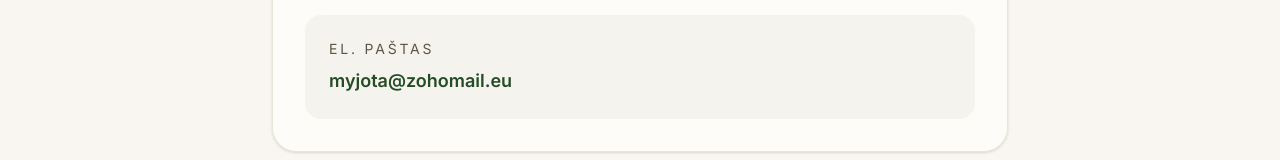
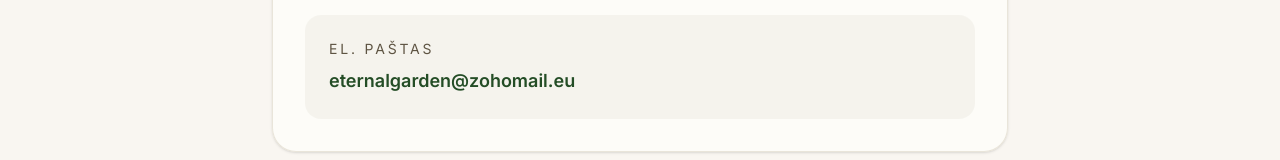
Before and after one commit to Myjota/Eternal-Garden, a Next.js app: page /kontaktai in a window 1280 px wide. Shown: the part 352-512 px from the top of the page. Built offline with nearby package versions, Linux system fonts and the light colour scheme; no server answers; a web font is replaced by a local one.

Commit message:
Update contact-client.tsx

```diff
--- a/app/kontaktai/contact-client.tsx
+++ b/app/kontaktai/contact-client.tsx
@@ -8,7 +8,7 @@
 import { useLocaleContext } from '@/providers/locale-provider'
 
 const CONTACT_EMAIL =
-  process.env.NEXT_PUBLIC_CONTACT_EMAIL || 'myjota@zohomail.eu'
+  process.env.NEXT_PUBLIC_CONTACT_EMAIL || 'eternalgarden@zohomail.eu'
 
 export function ContactClient() {
   const { locale } = useLocaleContext()
```
